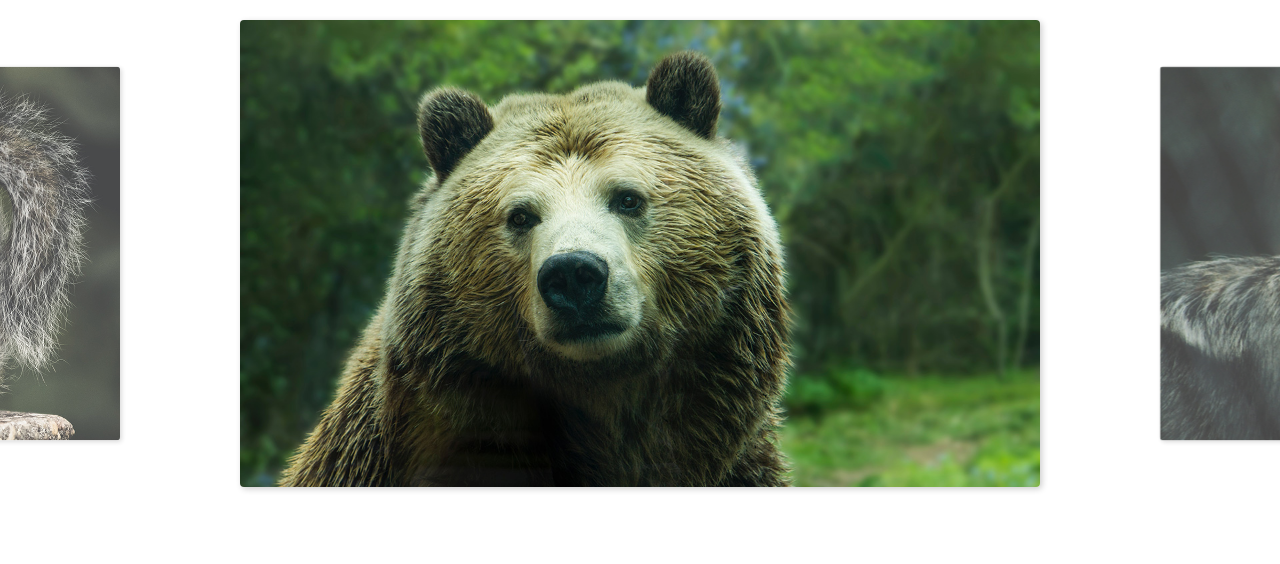
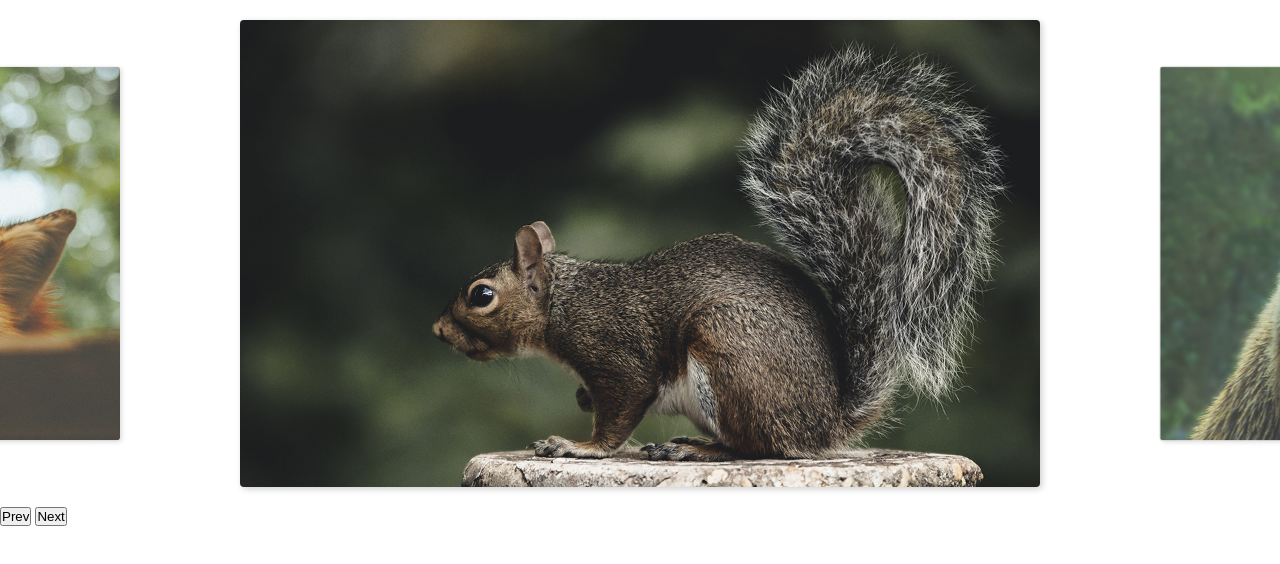
Before and after one commit to Elysium-Santana/Slide-Animais, a plain HTML site: page index.html in a window 1280 px wide. Drawn offline with Linux system fonts and the light colour scheme.

Commit message:
navegação com botões prev e next adicionada

```diff
--- a/index.html
+++ b/index.html
@@ -20,6 +20,10 @@
       <li> <img src="./img/foto6.jpg" alt=""></li>
     </ul>
   </div>
+  <div>
+    <button class="prev">Prev</button>
+    <button class="next">Next</button>
+  </div>
   <script type="module" src="./js/script.js"></script>
 </body>
 
--- a/js/script.js
+++ b/js/script.js
@@ -1,5 +1,7 @@
-import Slide from "./slide.js";
-const slide = new Slide(".slide", ".wrapper");
+import { SlideNav } from "./slide.js";
+const slide = new SlideNav(".slide", ".wrapper");
 slide.init();
-slide.changeSlide(3);
+
 slide.activePrevSlide();
+slide.addArrow(".prev", ".next");
+console.log(slide);
--- a/js/slide.js
+++ b/js/slide.js
@@ -1,5 +1,5 @@
 import debounce from "./debounce.js";
-export default class Slide {
+export class Slide {
   constructor(slide, wrapper) {
     this.slide = document.querySelector(slide);
     this.wrapper = document.querySelector(wrapper);
@@ -79,6 +79,8 @@ export default class Slide {
     this.onMove = this.onMove.bind(this);
     this.onEnd = this.onEnd.bind(this);
     this.onResize = debounce(this.onResize.bind(this), 200);
+    this.activePrevSlide = this.activePrevSlide.bind(this);
+    this.activeNextSlide = this.activeNextSlide.bind(this);
   }
   // slide config
   slidePoistion(slide) {
@@ -127,7 +129,19 @@ export default class Slide {
     this.addSlideEvent();
     this.slideConfig();
     this.addResizeEvent();
+    this.changeSlide(2);
 
     return this;
   }
 }
+export class SlideNav extends Slide {
+  addArrow(prev, next) {
+    this.prevElement = document.querySelector(prev);
+    this.nextElement = document.querySelector(next);
+    this.addArrowEvent();
+  }
+  addArrowEvent() {
+    this.prevElement.addEventListener("click", this.activePrevSlide);
+    this.nextElement.addEventListener("click", this.activeNextSlide);
+  }
+}
```
